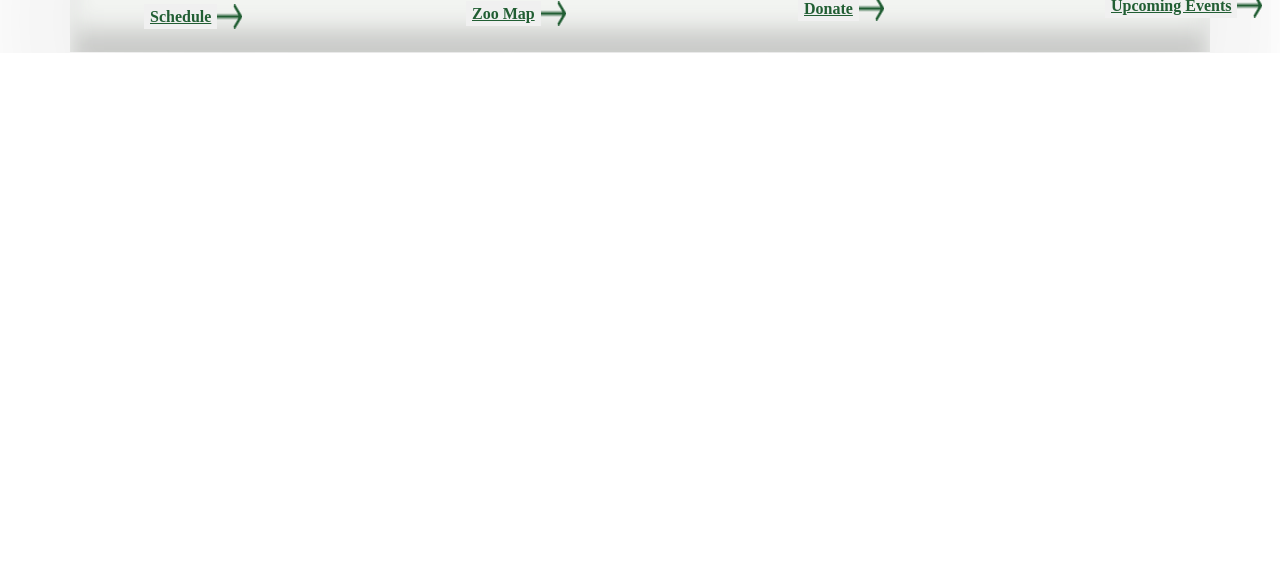
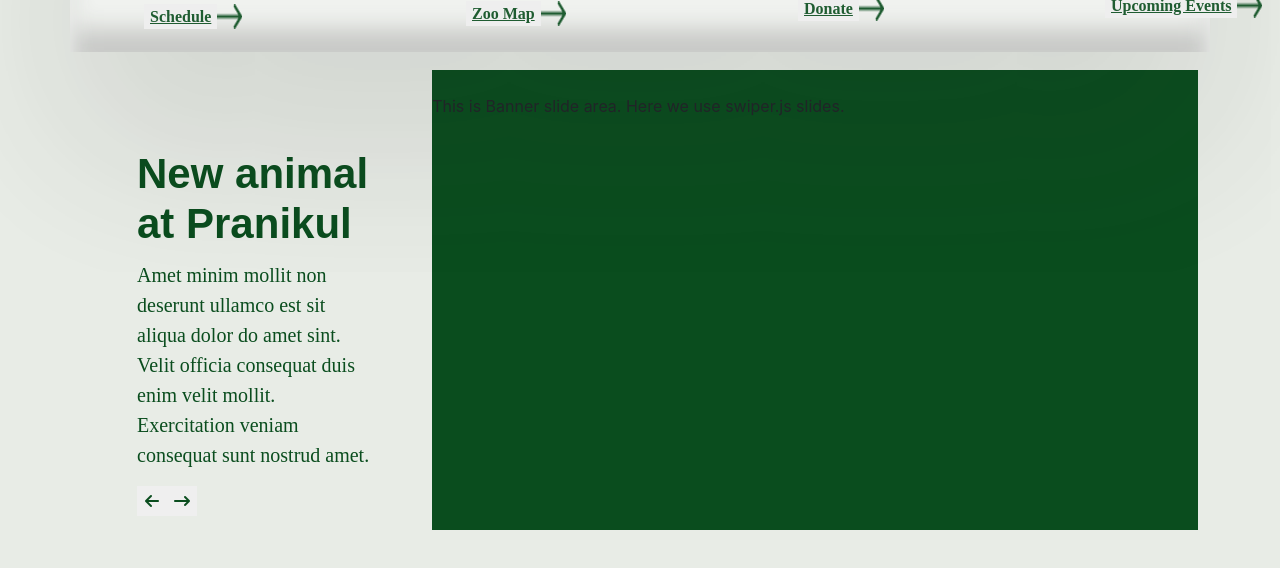
Before and after one commit to DEBAMRITA11/Pranikul, a React (Create React App) app: page / in a window 1280 px wide. Shown: the part 999-1567 px from the top of the page. Before the commit the page ends 1052 px from the top, so only its background shows below. Built offline with nearby package versions, Linux system fonts and the light colour scheme.

Commit message:
banner-content

```diff
--- /dev/null
+++ b/src/components/Banner/Banner.css
@@ -0,0 +1,59 @@
+.banner-area {
+    background: #E8ECE6;
+    width: 100%;
+    height: auto;
+    padding: 60px;
+}
+.banner-area .container{
+    width: 1590px;
+    height: 508px;
+}
+.banner-content{
+    width: 390px;
+    height: 325px;
+    margin: 35px;
+    padding: 20px;
+}
+.banner-content h2{
+    color: #0A4D1E;
+    font-family: 'Montserrat Alternates', sans-serif;
+    font-size: 42px;
+    font-style: normal;
+    font-weight: 700;
+    line-height: 120%;
+    margin-top: 20px;
+}
+.banner-content p{
+    color:#0A4D1E;
+    font-family: 'Lora', serif;
+    font-size: 20px;
+    font-style: normal;
+    font-weight: 400;
+    margin-top: 10px;
+}
+.next-back button{
+    border:none;
+    padding: 0;
+    margin: 0;
+
+}
+.next-back .back{
+    width: 30px;
+    height: 30px;
+    color: #0A4D1E;
+}
+.next-back .next{
+    width: 30px;
+    height: 30px;
+    color: #0A4D1E;
+}
+
+
+
+
+
+.banner-slide{
+    background: #0A4D1E;
+    width: 100%;
+    height: auto;
+}
--- /dev/null
+++ b/src/components/Banner/Banner.js
@@ -0,0 +1,28 @@
+import React from 'react';
+import "../Banner/Banner.css";
+
+const Banner = () => {
+    return (
+        <section className='banner-area'>
+            <div className='container d-flex pt-4 pb-4'>
+                <div className='banner-content pt-4 pb-4'>
+                <h2>New animal at Pranikul</h2>
+                <p>Amet minim mollit non deserunt ullamco est sit aliqua dolor do amet sint. Velit officia consequat duis enim velit mollit. Exercitation veniam consequat sunt nostrud amet.</p>
+                <div className='next-back'>
+                <button className='back'><i class="fa-solid fa-arrow-left"></i></button>
+                <button className='next'><i class="fa-solid fa-arrow-right-long"></i></button>
+                </div>
+                </div>
+
+
+                {/* banner slides area */}
+                <div className='banner-slide pt-4 pb-4'>
+                <p>This is Banner slide area. Here we use swiper.js slides.</p>
+                </div>
+            </div>
+
+        </section>
+    );
+};
+
+export default Banner;
--- a/src/components/Hero/Hero.css
+++ b/src/components/Hero/Hero.css
@@ -48,8 +48,8 @@
     justify-content: center;
     align-items: center;
     gap: 10px;
-    color: var(--forest-green, #0A4D1E);
-    background: var(--white, #FFF);
+    color: #0A4D1E;
+    background: #FFF;
     font-family: Lora;
     font-size: 18px;
     font-style: normal;
--- a/src/components/Home/Home.js
+++ b/src/components/Home/Home.js
@@ -1,11 +1,13 @@
 import React from 'react';
 import Hero from "../Hero/Hero";
+import Banner from "../Banner/Banner";
 import "./Home";
 
 const Home = () => {
     return (
         <div>
            <Hero/>
+           <Banner/>
         </div>
     );
 };
```
